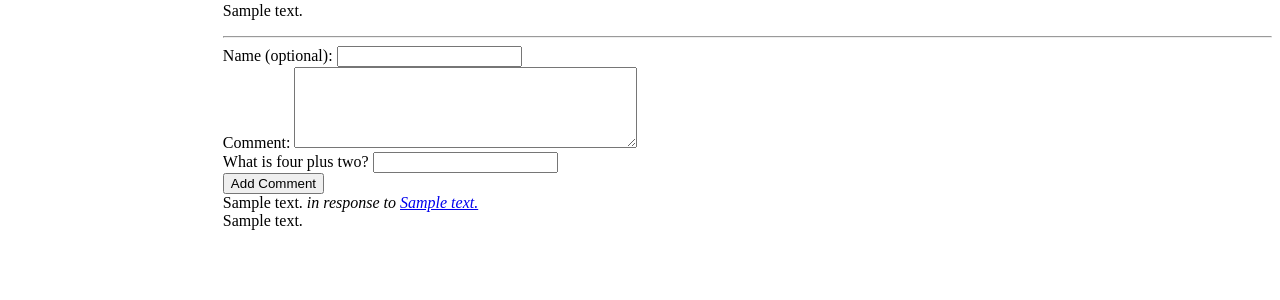
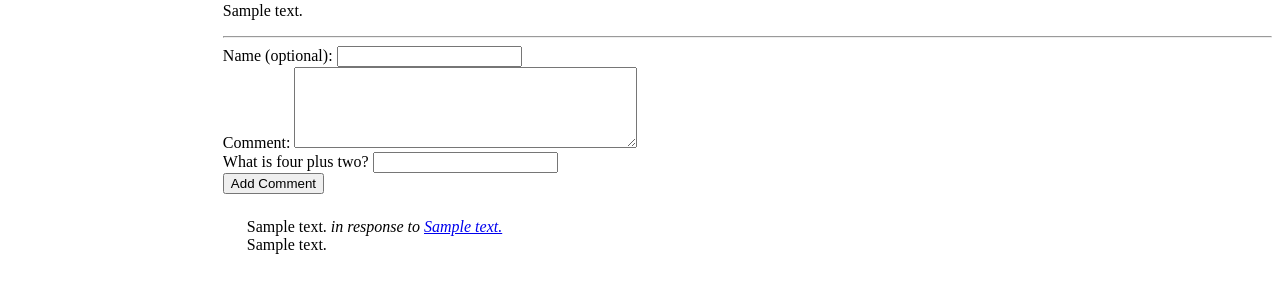
Before and after one commit to Fingel/pdpv3, a Django app: template blog/templates/blog/post.html in a window 1280 px wide. Shown: the part 216-516 px from the top of the page. Run offline with Django 5.2, Linux system fonts and the light colour scheme; tables that the repository leaves empty hold one stand-in row (values such as "Sample post"); the template is opened without the code that fills it: values that come from a table or form of the project are taken from there, most other values are stand-ins (such as "Sample title", 1, 10 or a date in 2020); data that the repository does not hold is empty.

Commit message:
increase comment spacing

```diff
--- a/base/static/base/css/main.css
+++ b/base/static/base/css/main.css
@@ -71,6 +71,7 @@ label[for="id_comment_email"],
    opacity: 0;
 }
 .comment {
+   margin: 1.5em;
    opacity: 1;
    transition: opacity 1s ease-out;
 }
```
